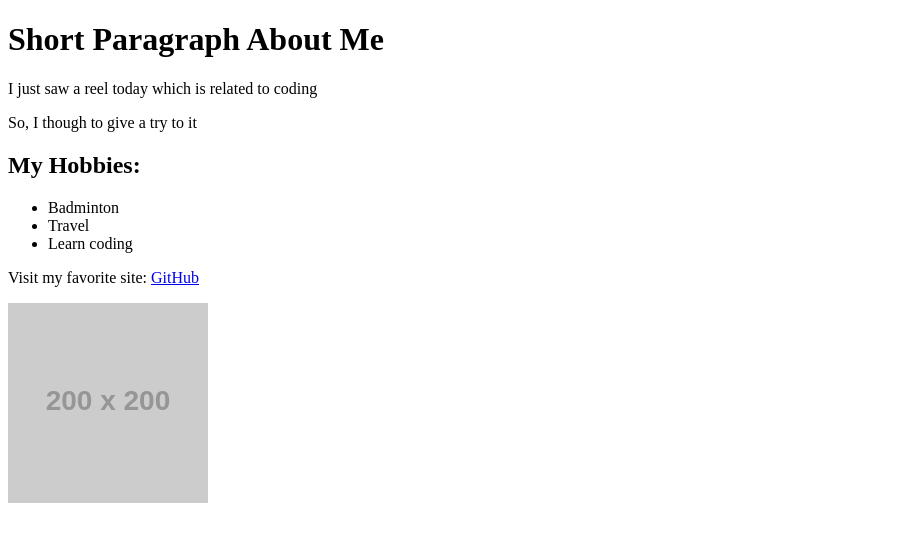
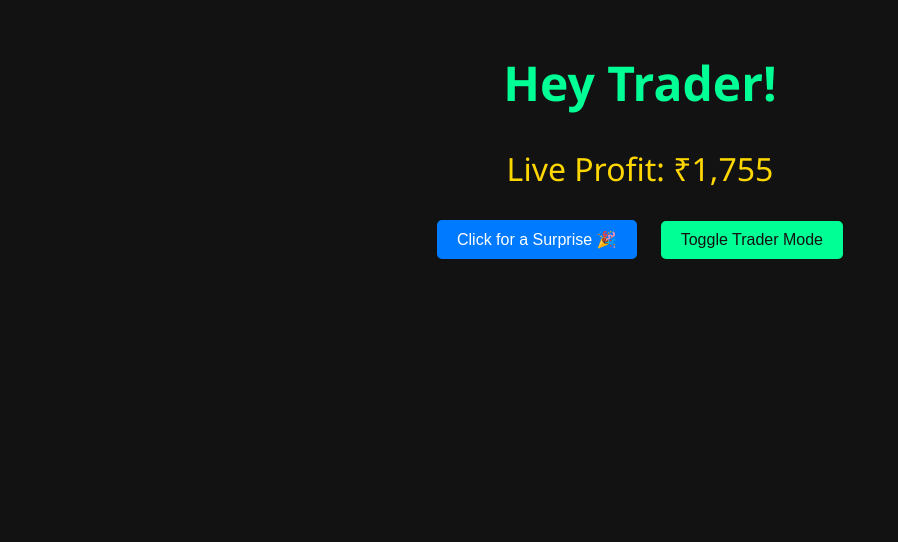
Before and after one commit to johnjitto-m/my-website, a plain HTML site: page index.html in a window 1280 px wide. Shown: the whole page, without its empty margins (0-898 px from the left). Drawn offline with Linux system fonts and the light colour scheme; placeholder pictures from the web are drawn by us.

Commit message:
Update: Surprise trader-themed page

```diff
--- a/index.html
+++ b/index.html
@@ -1,22 +1,88 @@
 <!DOCTYPE html>
-<html>
+<html lang="en">
 <head>
-  <title>Hi, I'm John Jitto M</title>
+  <meta charset="UTF-8">
+  <title>Trader Surprise!</title>
+  <style>
+    body {
+      font-family: 'Segoe UI', sans-serif;
+      margin: 0;
+      padding: 0;
+      background-color: #121212;
+      color: #ffffff;
+      text-align: center;
+      transition: background 0.5s, color 0.5s;
+    }
+
+    h1 {
+      margin-top: 50px;
+      font-size: 3rem;
+      color: #00ff95;
+    }
+
+    #profit {
+      font-size: 2rem;
+      margin: 20px 0;
+      color: #ffd700;
+    }
+
+    button {
+      padding: 10px 20px;
+      font-size: 1rem;
+      margin: 10px;
+      border: none;
+      border-radius: 5px;
+      cursor: pointer;
+    }
+
+    #surpriseBtn {
+      background-color: #007bff;
+      color: white;
+    }
+
+    #themeBtn {
+      background-color: #00ff95;
+      color: #121212;
+    }
+
+    .light-mode {
+      background-color: #ffffff;
+      color: #000000;
+    }
+
+    .light-mode h1 {
+      color: #007bff;
+    }
+
+    .light-mode #profit {
+      color: #ff4500;
+    }
+  </style>
 </head>
 <body>
-  <h1>Short Paragraph About Me</h1>
-  <p>I just saw a reel today which is related to coding</p>
-  <p>So, I though to give a try to it </p>
+  <h1>Hey Trader!</h1>
+  <p id="profit">Live Profit: ₹0</p>
 
-  <h2>My Hobbies:</h2>
-  <ul>
-    <li>Badminton</li>
-    <li>Travel</li>
-    <li>Learn coding</li>
-  </ul>
+  <button id="surpriseBtn">Click for a Surprise 🎉</button>
+  <button id="themeBtn">Toggle Trader Mode</button>
 
-  <p>Visit my favorite site: <a href="https://www.github.com" target="_blank">GitHub</a></p>
+  <script>
+    // Simulate live profit counter
+    let profit = 0;
+    setInterval(() => {
+      profit += Math.floor(Math.random() * 500);
+      document.getElementById('profit').innerText = `Live Profit: ₹${profit.toLocaleString()}`;
+    }, 1000);
 
-  <img src="https://via.placeholder.com/200" alt="My Photo">
+    // Surprise popup
+    document.getElementById('surpriseBtn').onclick = () => {
+      alert("🔥 Boom! ₹10,000 profit in 10 mins!\nGo grab your coffee, trader!");
+    };
+
+    // Toggle light/dark theme
+    document.getElementById('themeBtn').onclick = () => {
+      document.body.classList.toggle("light-mode");
+    };
+  </script>
 </body>
 </html>
```
